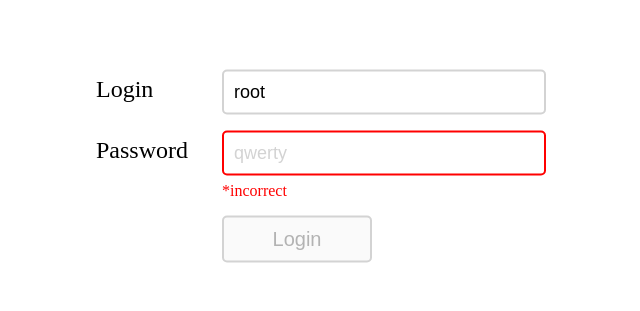
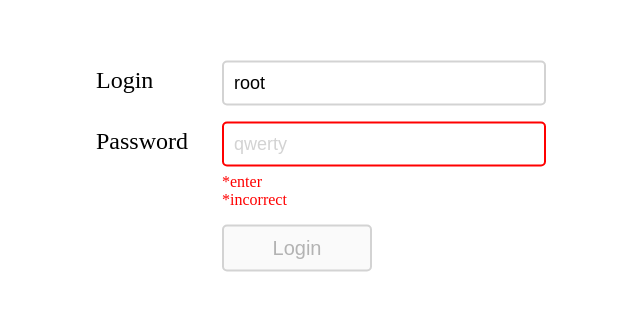
Before and after one commit to olehi94/webdraftt_angular, an Angular app: page / in a window 1280 px wide. Shown: the part 231-542 px from the top of the page, without its empty margins (319-959 px from the left). Built offline with nearby package versions, Linux system fonts and the light colour scheme.

Commit message:
Final-final.

```diff
--- a/src/app/admin-auth-form/admin-auth-form.component.css
+++ b/src/app/admin-auth-form/admin-auth-form.component.css
@@ -62,3 +62,7 @@
 .admin-auth__input.ng-invalid + .admin-auth__errors-container .admin-auth__error--incorrect {
   display: block;
 }
+
+.admin-auth__input.empty + .admin-auth__errors-container .admin-auth__error--enter {
+  display: block;
+}
--- a/src/app/admin-auth-form/admin-auth-form.component.html
+++ b/src/app/admin-auth-form/admin-auth-form.component.html
@@ -2,7 +2,8 @@
     <label class="admin-auth__label">Login
       <div>
         <input type="text" [(ngModel)] = "adminAuthForm.loginInput" #login="ngModel"
-               class="admin-auth__input" name="login" placeholder="example@test.com" required>
+               class="admin-auth__input" [ngClass]="{'empty': !login.value}"
+               name="login" placeholder="example@test.com" required pattern="^[a-zA-Z]+$">
         <ul class="admin-auth__errors-container">
           <li class="admin-auth__error admin-auth__error--enter">*enter</li>
           <li class="admin-auth__error admin-auth__error--incorrect">*incorrect</li>
@@ -12,7 +13,8 @@
     <label class="admin-auth__label">Password
       <div>
         <input type="password" [(ngModel)] = "adminAuthForm.passwordInput" #password="ngModel"
-               class="admin-auth__input" name="password" placeholder="qwerty" required>
+               class="admin-auth__input" [ngClass]="{'empty': !password.value}"
+               name="password" placeholder="qwerty" required pattern="^[a-zA-Z0-9]{6,}">
         <ul class="admin-auth__errors-container">
           <li class="admin-auth__error admin-auth__error--enter">*enter</li>
           <li class="admin-auth__error admin-auth__error--incorrect">*incorrect</li>
```
